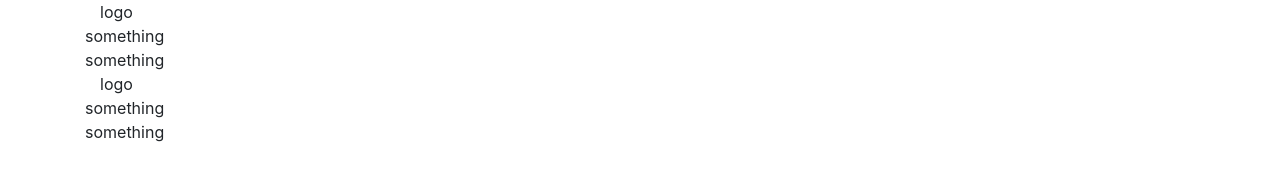
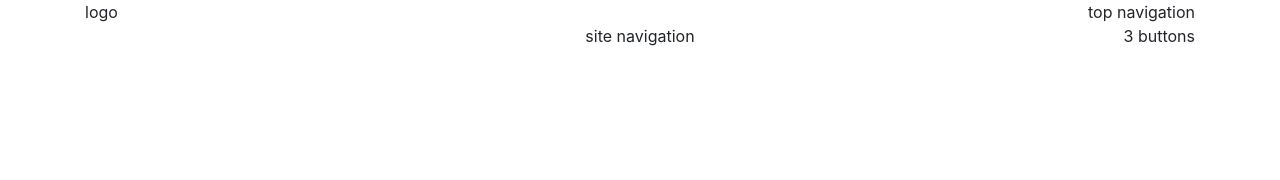
Before and after one commit to palajo/Saffiano, a plain HTML site: page index.html in a window 1280 px wide. Drawn offline with Linux system fonts and the light colour scheme.

Commit message:
Start of the project

```diff
--- a/index.html
+++ b/index.html
@@ -8,31 +8,25 @@
 </head>
 <header>
 	<div class="container">
+		<div class="row">
 			<div class="col-3">
 			logo
 			</div>
 			<div class="col-9">
 				<div class="row">
-                something
+					<div class="col-12 d-flex justify-content-end">
+						top navigation
+					</div>
 				</div>
 				<div class="row">
-                something
+					<div class="col-8 d-flex justify-content-center">
+						site navigation
+					</div>
+					<div class="col-4 d-flex justify-content-end">
+						3 buttons
+					</div>
+				</div>
 			</div>
 		</div>
 	</div>
 </header>
-<header>
-    <div class="container">
-            <div class="col-3">
-                logo
-            </div>
-            <div class="col-9">
-              <div class="row">
-                something
-              </div>
-              <div class="row">
-                something
-              </div>
-            </div>
-    </div>
-</header>
```
Lines whose indentation alone changed are shown as unchanged.
